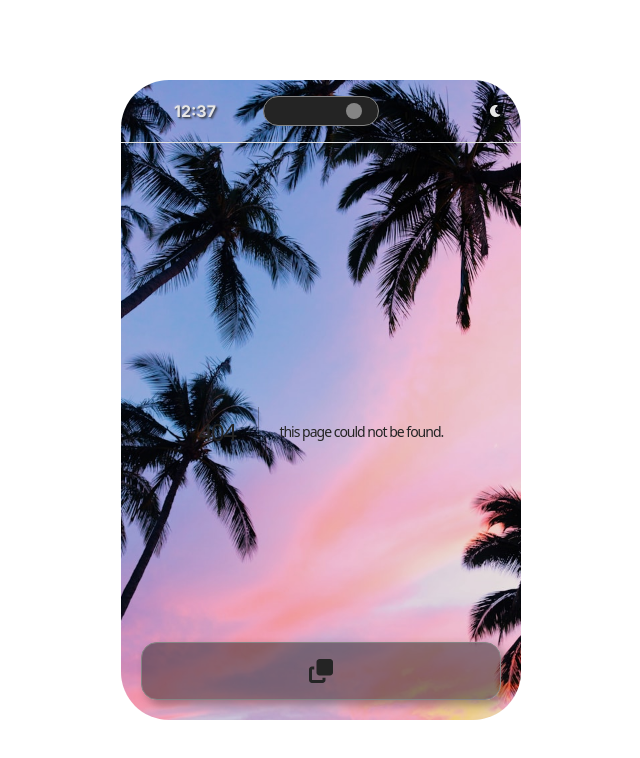
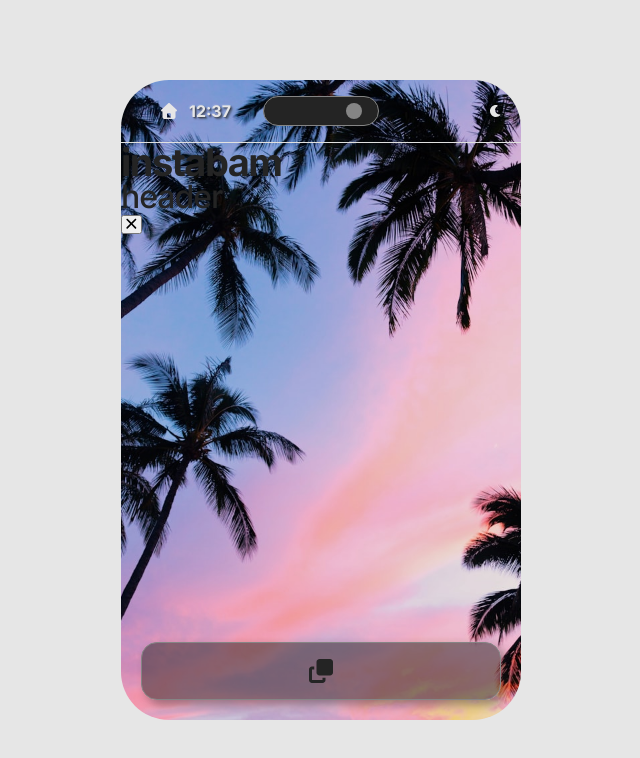
Before and after one commit to sara-p-/my-phone, a Next.js app: page /instabam in a window 1280 px wide. Before the commit this address had no page. Shown: the top 758 px of the page, without its empty margins (319-959 px from the left). Built offline with nearby package versions, Linux system fonts and the light colour scheme.

Commit message:
Feature - InstaBam Page: Start on InstaBam page layout

```diff
--- /dev/null
+++ b/src/app/instabam/page.tsx
@@ -0,0 +1,17 @@
+import styles from './page.module.css'
+import { FontAwesomeIcon } from '@fortawesome/react-fontawesome'
+import { faTimes } from '@fortawesome/free-solid-svg-icons'
+
+export default function InstaBam() {
+  return (
+    <div className={styles.container}>
+      <h1>InstaBam</h1>
+      <div className={styles.header}>
+        <h2>Header</h2>
+        <button className={styles.button}>
+          <FontAwesomeIcon icon={faTimes} />
+        </button>
+      </div>
+    </div>
+  )
+}
--- a/src/atoms.ts
+++ b/src/atoms.ts
@@ -1,16 +1,6 @@
 import { atom } from 'jotai'
-import { AppStateType, AppType } from './types/appTypes'
+import { AppType } from './types/appTypes'
 
-export const appStateAtom = atom<AppStateType>({
-  calendar: false,
-  instagram: false,
-  notes: false,
-  photos: false,
-  weather: false,
-  clock: false,
-  calculator: false,
-  messages: false,
-})
 
 export const appPanelStateAtom = atom<boolean>(false)
 
--- a/src/components/layout/Header/Header.module.css
+++ b/src/components/layout/Header/Header.module.css
@@ -22,6 +22,7 @@
   display: flex;
   justify-content: center;
   align-items: center;
+  gap: 10px;
 }
 
 .time {
--- a/src/components/layout/Header/Header.tsx
+++ b/src/components/layout/Header/Header.tsx
@@ -2,15 +2,22 @@ import { FontAwesomeIcon } from '@fortawesome/react-fontawesome'
 import styles from './Header.module.css'
 import {
   faBatteryThreeQuarters,
+  faHome,
+  faHouse,
   faMoon,
   faWifi,
 } from '@fortawesome/free-solid-svg-icons'
+import Link from 'next/link'
 
 export default function Header() {
   return (
     <header className={styles.header}>
       <div className={styles.headerContainer}>
         <div className={styles.column}>
+          <Link href='/' className={styles.homeLink}>
+            <span className='visually-hidden'>Go to home</span>
+            <FontAwesomeIcon icon={faHouse} />
+          </Link>
           <span className={styles.time}>12:37</span>
         </div>
         <div className={styles.column}>
@@ -20,8 +27,6 @@ export default function Header() {
         </div>
         <div className={styles.column}>
           <div className={styles.icons}>
-            {/* <FontAwesomeIcon icon={faBatteryThreeQuarters} />
-            <FontAwesomeIcon icon={faWifi} /> */}
             <FontAwesomeIcon icon={faMoon} />
           </div>
         </div>
--- a/src/components/ui/AppButton/AppButton.tsx
+++ b/src/components/ui/AppButton/AppButton.tsx
@@ -24,7 +24,7 @@ export default function AppButton({ icon, label, name, path }: AppType) {
 
 
   return (
-    <Link href={'#'} className={styles.button} onClick={() => handleClick({icon, label, name, path})}>
+    <Link href={path} className={styles.button} onClick={() => handleClick({icon, label, name, path})}>
       <Image
         className={styles.image}
         src={icon}
--- a/src/lib/globals.ts
+++ b/src/lib/globals.ts
@@ -4,7 +4,7 @@ import { AppType } from "@/types/appTypes";
 
 export const APP_TYPES: AppType[] = [
   { name: 'calendar', icon: '/app-icon.png', label: 'Calendar', path: '#' },
-  { name: 'instagram', icon: '/app-icon.png', label: 'Instagram', path: '#' },
+  { name: 'instabam', icon: '/app-icon.png', label: 'InstaBam', path: '/instabam' },
   { name: 'notes', icon: '/app-icon.png', label: 'Notes', path: '#' },
   { name: 'photos', icon: '/app-icon.png', label: 'Photos', path: '#' },
   { name: 'weather', icon: '/app-icon.png', label: 'Weather', path: '#' },
--- a/src/types/appTypes.ts
+++ b/src/types/appTypes.ts
@@ -1,7 +1,3 @@
-export type AppStateType = {
-  [key: string]: boolean
-}
-
 export type AppType = {
   name: string
   icon: string
```
Also changed, not shown: src/app/instabam/page.module.css (added).
